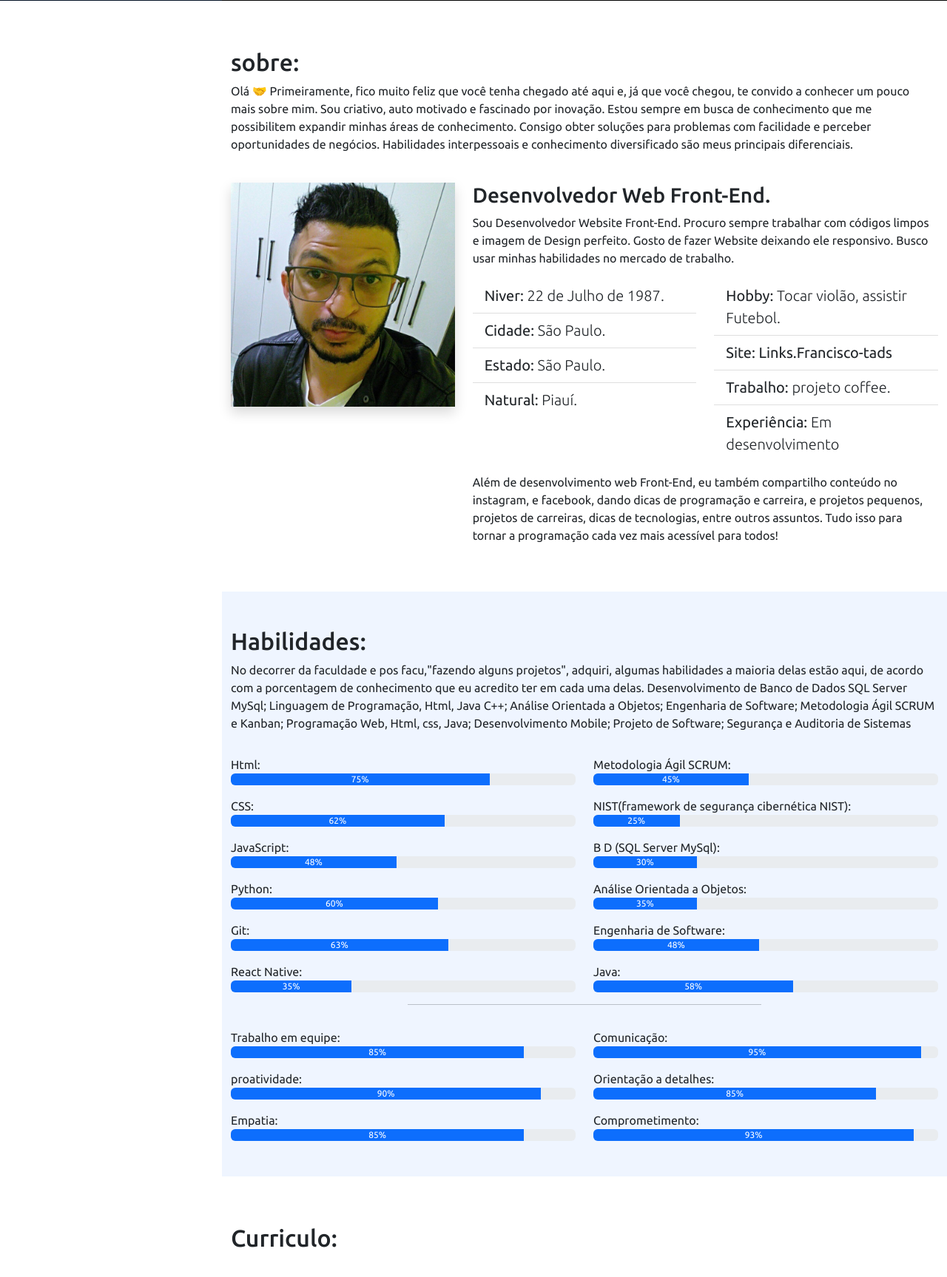
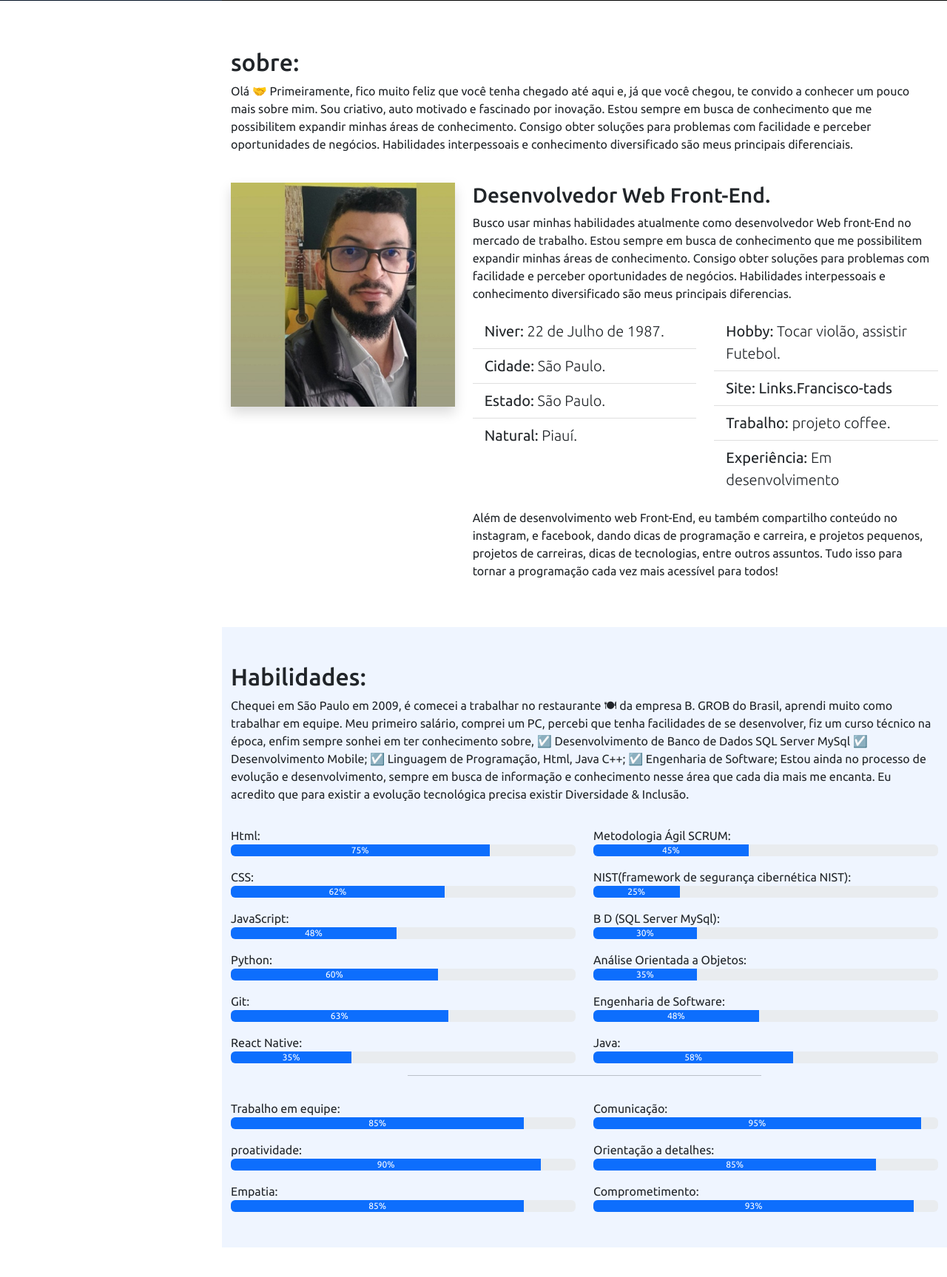
Before and after one commit to Francisco-tads/meu-portfolio, a Flask app: page / in a window 1280 px wide. Shown: the part 799-2526 px from the top of the page at 74% size. Run offline with Flask 2, Linux system fonts and the light colour scheme; some libraries are stand-ins or nearby versions.

Commit message:
Novas alterações

```diff
--- a/config.py
+++ b/config.py
@@ -1,2 +1,2 @@
 email = 'francisco.contatoportfolio@gmail.com'
-senha = 'hbodwkzfaadfybeg'
+senha = 'aksvklkqezidikfa'
--- a/templates/index.html
+++ b/templates/index.html
@@ -111,16 +111,12 @@
 
       <div class="row mt-4">
         <div class="col-md-4">
-          <img class="img-fluid shadow" src="../static/img/perfil.jpg" alt="foto do Francisco" data-anime="left">
+          <img class="img-fluid shadow" src="../static/img/perfil2.jpg" alt="foto do Francisco" data-anime="left">
         </div>
         <div class="col-md-8" data-anime="right">
           <h3>Desenvolvedor Web Front-End.</h3>
-          <p>Sou Desenvolvedor Website Front-End.
-            Procuro sempre trabalhar com códigos
-            limpos e imagem de Design perfeito. Gosto
-            de fazer Website deixando ele responsivo.
-            Busco usar minhas habilidades no
-            mercado de trabalho.</p>
+          <p>Busco usar minhas habilidades atualmente como desenvolvedor Web front-End no mercado de trabalho. Estou sempre em busca de conhecimento que me possibilitem expandir minhas áreas de conhecimento.
+            Consigo obter soluções para problemas com facilidade e perceber oportunidades de negócios. Habilidades interpessoais e conhecimento diversificado são meus principais diferencias.</p>
 
           <div class="row mt-3 mb-3">
             <div class="col-md-6">
@@ -171,19 +167,11 @@
 
       <div class="container pb-5">
         <h2 class="pt-5">Habilidades:</h2>
-        <p>No decorrer da faculdade e pos facu,"fazendo alguns projetos",
-          adquiri, algumas habilidades a maioria delas estão aqui, de acordo com a porcentagem de
-          conhecimento que eu acredito ter em cada
-          uma delas.
-          Desenvolvimento de Banco de Dados SQL Server MySql;
-          Linguagem de Programação, Html, Java C++;
-          Análise Orientada a Objetos;
-          Engenharia de Software;
-          Metodologia Ágil SCRUM e Kanban;
-          Programação Web, Html, css, Java;
-          Desenvolvimento Mobile;
-          Projeto de Software;
-          Segurança e Auditoria de Sistemas</p>
+        <p>Chequei em São Paulo em 2009, é comecei a trabalhar no restaurante 🍽  da empresa B. GROB do Brasil, aprendi muito como trabalhar em equipe. Meu primeiro salário, comprei um PC, percebi que tenha facilidades de se desenvolver, fiz um curso técnico na época, enfim sempre sonhei em ter conhecimento sobre,
+          ☑️ Desenvolvimento de Banco de Dados SQL Server MySql ☑️ Desenvolvimento Mobile;
+          ☑️ Linguagem de Programação, Html, Java C++; ☑️ Engenharia de Software;
+          Estou ainda no processo de evolução e desenvolvimento, sempre em busca de informação e conhecimento nesse área que cada dia mais me encanta.
+          Eu acredito que para existir a evolução tecnológica precisa existir Diversidade & Inclusão.</p>
 
         <div class="row">
           <div class="col-md-6">
@@ -444,7 +432,7 @@
               <div class="row row-cols-1 row-cols-md-3 g-4">
                 <div class="col">
                   <div class="card">
-                    <img src="../static/img/projeto-coffee-mobile.png" class="card-img-top" alt="starbucks-Mobile">
+                    <img src="../static/img/Cv-Francisco.png" class="card-img-top" alt="starbucks-Mobile">
                     <div class="card-body">
                       <h5 class="card-title">Projeto responsivo</h5>
                       <p class="card-text">Esse projeto Starbucks Coffee, É adequado para qualquer tamanho de tela.</p>
@@ -522,7 +510,10 @@
 
               <div class="email">
                 <h4><i class="bi bi-envelope"></i> Email:</h4>
-                <p>francisco.contatoportfolio@gmail.com</p>
+                <a href="mailto:francisco.contatoportfolio@gmail.com" class="header-top-link">
+                  <ion-icon name="mail-outline"></ion-icon>
+                  <p>francisco.contatoportfolio@gmail.com</p>
+                </a>
               </div>
 
               <iframe src="https://www.google.com/maps/embed?pb=!1m18!1m12!1m3!1d3653.
```
Also changed, not shown: app.py (line endings or trailing spaces), static/img/Cv-Francisco.png (added), static/img/Instagram.png, static/img/code-icon-png-0.jpg (deleted), static/img/code-icon.jpg (added), static/img/perfil2.jpg (added), static/img/projeto-coffee-mobile.png (deleted).
